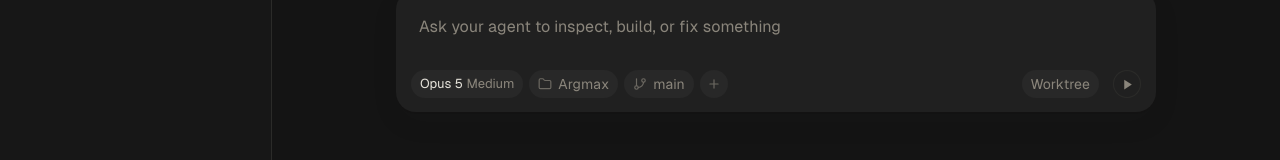
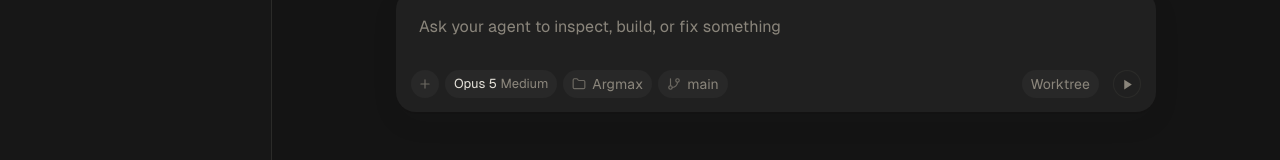
Before and after one commit to adamthuvesen/argmax, a React (Vite) app: page / in a window 1280 px wide. Shown: the part 411-571 px from the top of the page. Built offline with nearby package versions, Linux system fonts and the light colour scheme; what @leeoniya/ufuzzy would draw is missing.

Commit message:
fix(composer): move new chat attachment button to far left

```diff
--- a/src/renderer/components/LaunchSurface.tsx
+++ b/src/renderer/components/LaunchSurface.tsx
@@ -969,6 +969,15 @@ export function LaunchSurface({
           </button>
         </div>
         <div className="composer-context">
+          <button
+            className="composer-tool"
+            type="button"
+            title="Attach file"
+            aria-label="Attach file"
+            onClick={openFilePicker}
+          >
+            <Plus size={14} />
+          </button>
           <div className="composer-context-group composer-context-group--model">
             <LaunchModelSelector
               ariaLabel="Switch model"
@@ -1163,15 +1172,6 @@ export function LaunchSurface({
             </div>
           </div>
           )}
-          <button
-            className="composer-tool"
-            type="button"
-            title="Attach file"
-            aria-label="Attach file"
-            onClick={openFilePicker}
-          >
-            <Plus size={14} />
-          </button>
           <div className="composer-context-group composer-context-group--behavior">
             {/* Auto is the resting mode and carries no flags, so it stays unlabelled;
                 the chip appears only once Tab or the palette picks Plan or Chat. */}
```
